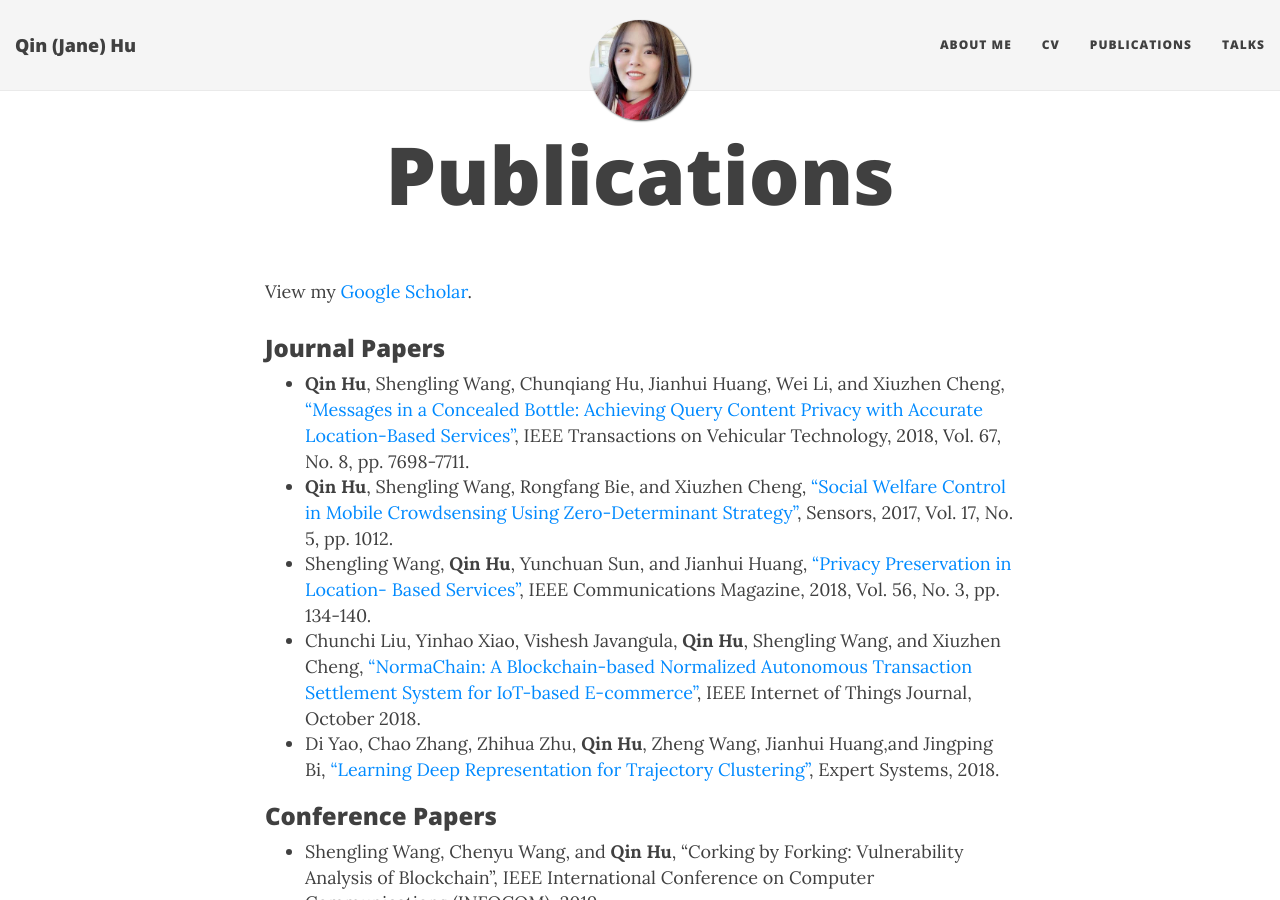
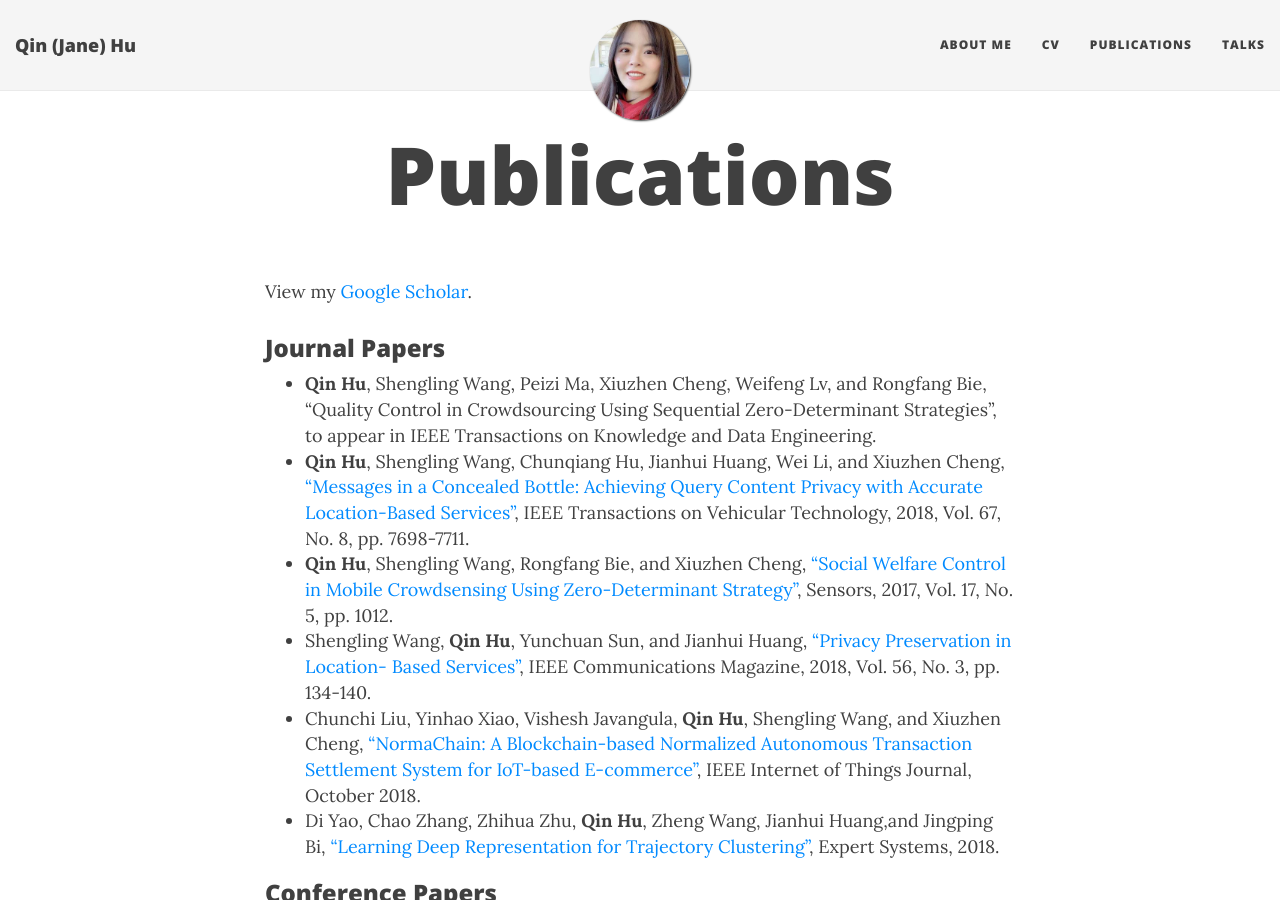
Before and after one commit to qinhu2010/qinhu2010.github.io, a Jekyll site: the page built from publications.md, in a window 1280 px wide and 900 px high. Built offline with Jekyll 4.4.1, drawn with Linux system fonts in a browser that asks for light colours; nearby versions of some CDN libraries.

Commit message:
Update publications.md

```diff
--- a/publications.md
+++ b/publications.md
@@ -7,6 +7,7 @@
 
 ### Journal Papers
 
+- **Qin Hu**, Shengling Wang, Peizi Ma, Xiuzhen Cheng, Weifeng Lv, and Rongfang Bie, “Quality Control in Crowdsourcing Using Sequential Zero-Determinant Strategies”, to appear in IEEE Transactions on Knowledge and Data Engineering.
 - **Qin Hu**, Shengling Wang, Chunqiang Hu, Jianhui Huang, Wei Li, and Xiuzhen Cheng, [“Messages in a Concealed Bottle: Achieving Query Content Privacy with Accurate Location-Based Services”](https://ieeexplore.ieee.org/abstract/document/8360466), IEEE Transactions on Vehicular Technology, 2018, Vol. 67, No. 8, pp. 7698-7711.
 - **Qin Hu**, Shengling Wang, Rongfang Bie, and Xiuzhen Cheng, [“Social Welfare Control in Mobile Crowdsensing Using Zero-Determinant Strategy”](https://www.mdpi.com/1424-8220/17/5/1012/htm), Sensors, 2017, Vol. 17, No. 5, pp. 1012.
 - Shengling Wang, **Qin Hu**, Yunchuan Sun, and Jianhui Huang, [“Privacy Preservation in Location- Based Services”](https://ieeexplore.ieee.org/abstract/document/8316781), IEEE Communications Magazine, 2018, Vol. 56, No. 3, pp. 134-140.
```
